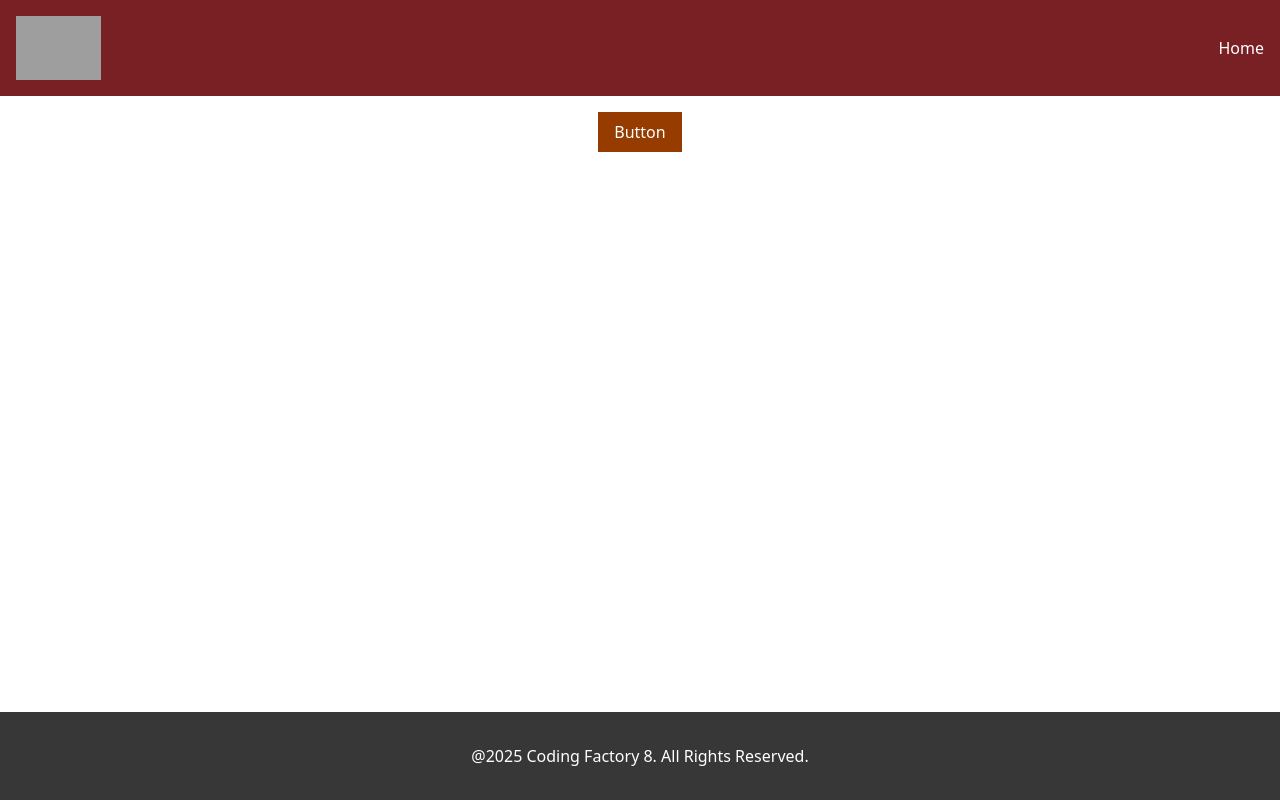
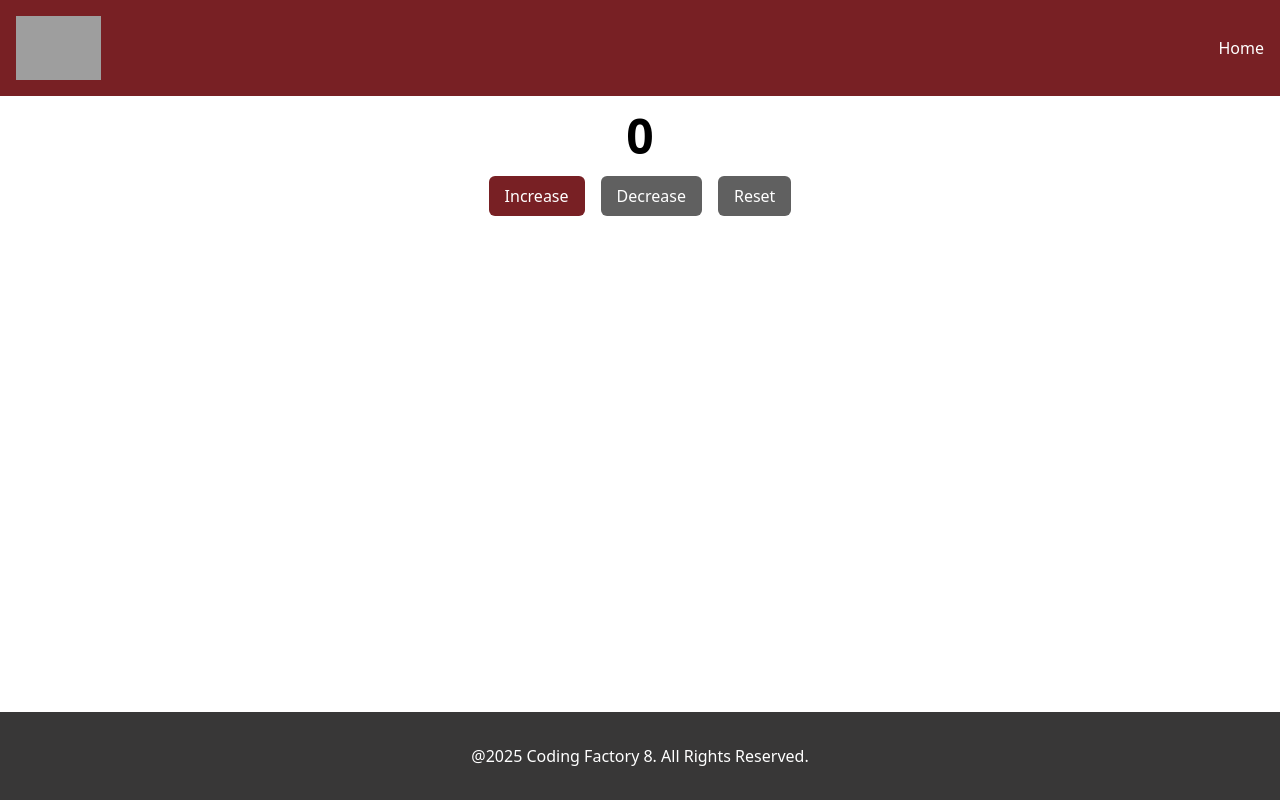
Before and after one commit to ALpolymer/cf8-counter, a React (Vite) app: page / in a window 1280 px wide. Built offline with nearby package versions, Linux system fonts and the light colour scheme; grey boxes are pictures that could not be loaded.

Commit message:
feat(UI): add counter buttons

```diff
--- a/src/components/Counter.tsx
+++ b/src/components/Counter.tsx
@@ -1,7 +1,44 @@
+import * as React from "react";
 
 const Counter = () => {
+    const [count, setCount] = React.useState<number>(0);
+
+    const increaseCount = () => {
+        setCount(count + 1);
+    }
+
+    const decreaseCount = () => {
+        if (count > 0) setCount(count - 1);
+    }
+
+    const resetCount = () => {
+        setCount(0);
+    }
+
     return (
-      <button className="bg-amber-800 text-white px-4 py-2 ">Button</button>
+        <div className="flex flex-col justify-center items-center gap-4">
+           <p className="text-5xl font-bold">{count}</p>
+
+            <div className="flex justify-center items-center gap-4">
+                <button onClick={increaseCount} className="bg-cf-dark-red text-white px-4 py-2 rounded-md"
+                >
+                    Increase
+                </button>
+
+                <button
+                    onClick={decreaseCount} className={`${count === 0 ? `disabled: bg-cf-gray`: `bg-cf-dark-red`} text-white px-4 py-2 rounded-md`}
+                >
+                    Decrease
+                </button>
+
+                <button onClick={resetCount} className={`${count === 0 ? `disabled: bg-cf-gray`: `bg-cf-dark-red`} text-white px-4 py-2 rounded-md`}
+                >
+                    Reset
+                </button>
+
+            </div>
+        </div>
+
     );
 };
 
--- a/src/components/layout/Layout.tsx
+++ b/src/components/layout/Layout.tsx
@@ -10,7 +10,7 @@ const Layout = ({children}: LayoutProps) => {
     return (
         <div className="min-h-screen flex flex-col">
             <Header />
-            <main className="flex-auto flex items-start justify-center py-4">{children}</main>
+            <main className=" container flex-auto flex justify-center items-start gap-4 mx-auto py-4 ">{children}</main>
 
             <Footer />
         </div>
```
